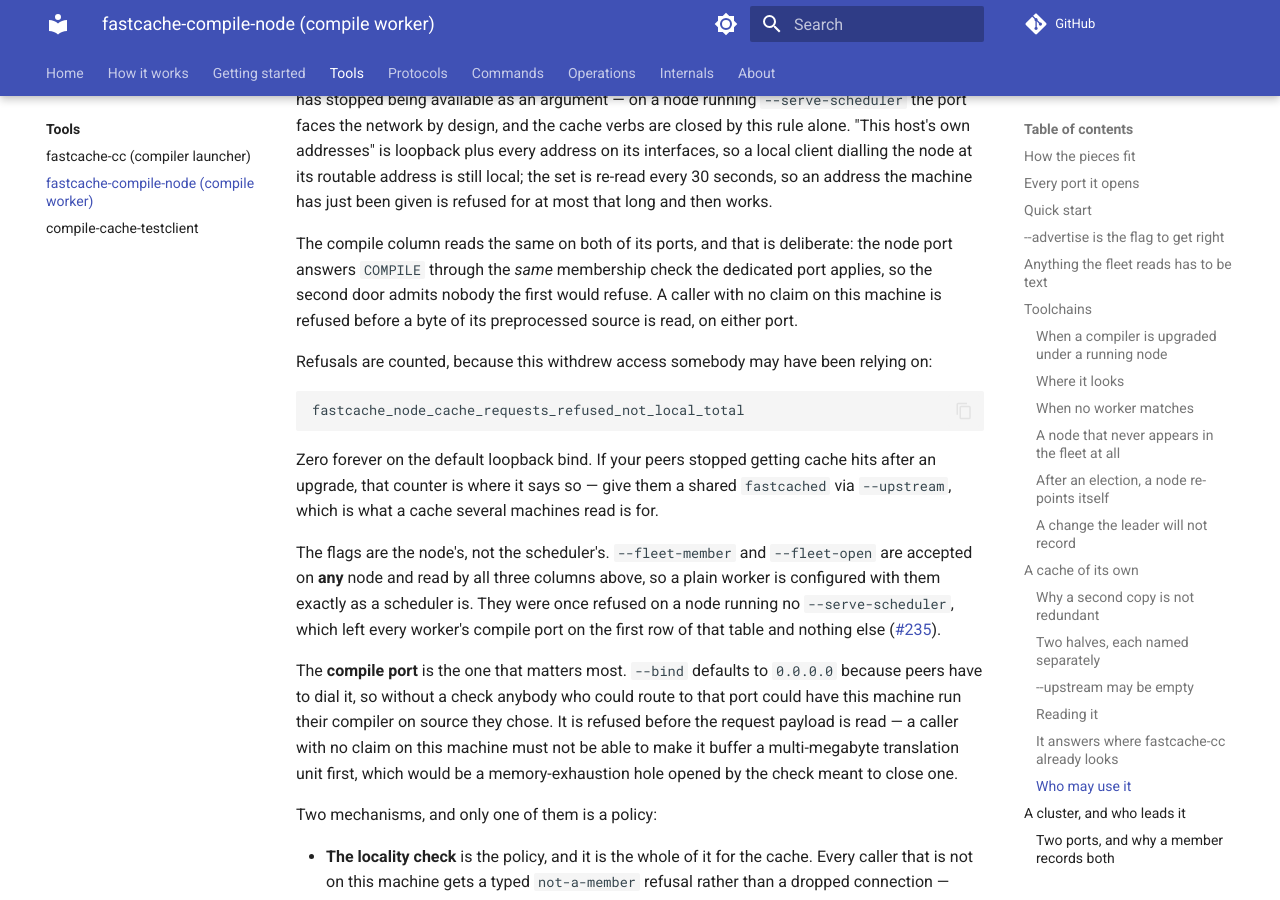
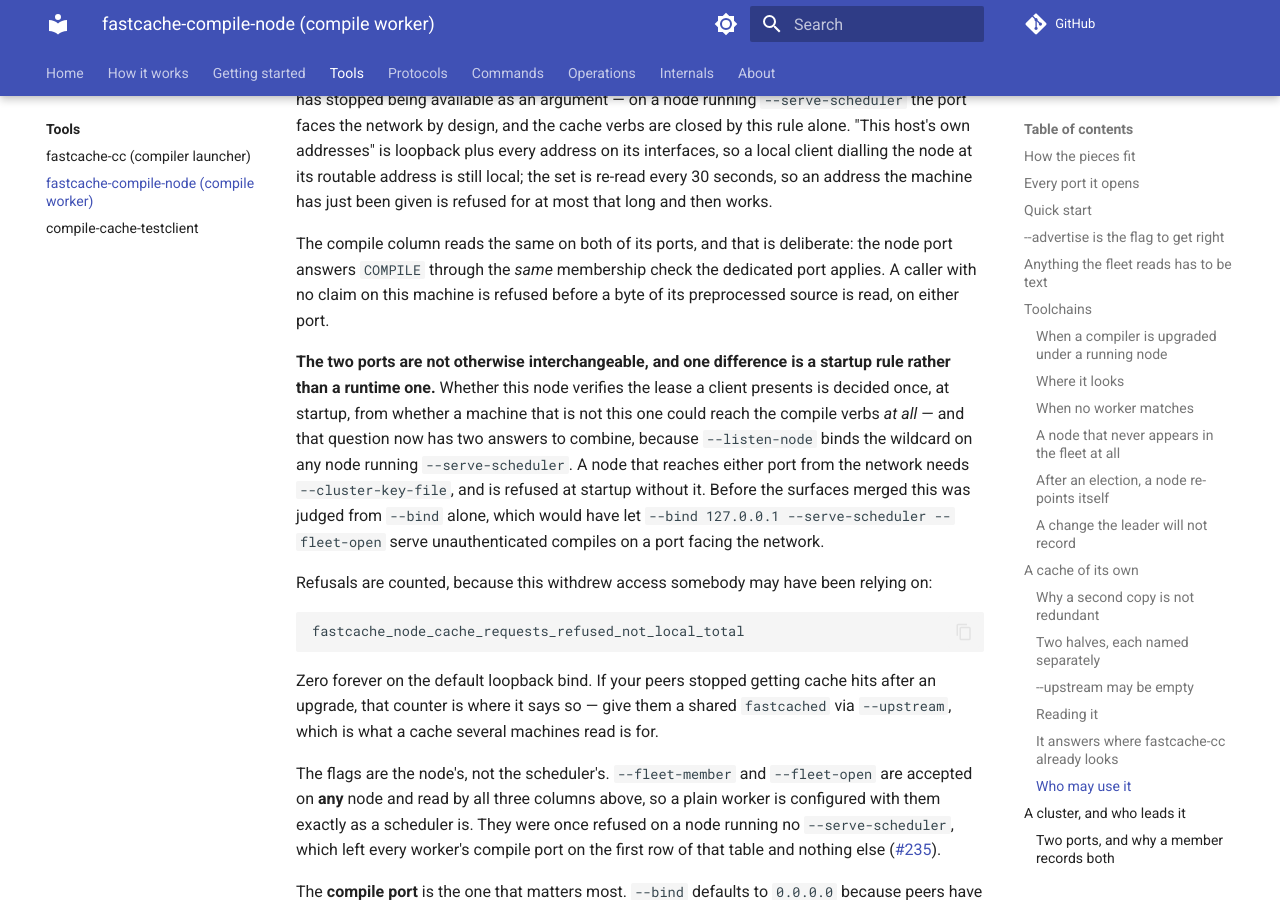
Before and after one commit to LASTRADA-Software/fastcached, an MkDocs documentation site: the page built from docs/tools/fastcache-compile-node.md, in a window 1280 px wide and 900 px high, scrolled down 16502 px. Built offline with MkDocs 1.6.1 and Material for MkDocs 9.7.7, drawn with Linux system fonts in a browser that asks for light colours; comment, search, counter and statistics services are not loaded.

Commit message:
node: a predicate whose inversion has a name is not spelled twice
`footprint <= ByteBudget()` guards a named failure: a request costing more than
the WHOLE budget can never be afforded however idle this worker is, so charging
it answers `EndpointBusy` -- "come back shortly" -- to a frame that will never
fit, and the client retries forever against a ceiling it cannot see. Left
uncharged it reaches the decoder, which refuses it by name and allocates nothing.

Both doors ask it now, so it is `CompileCapacity::IsChargeable` and the reasoning
lives with it rather than at each call site.

What is NOT lifted with it is the arithmetic around it, and that is deliberate:
the accept loop reserves the frame length and then RAISES to the footprint,
because it has not read the payload yet, while the responder is handed a complete
frame and charges once. Two different computations over one rule -- so the rule
moves and the computations stay where they are.

Also corrects the docs claim that the merged door "admits nobody the first would
refuse". True of membership, and false of the lease check until this branch
taught the startup guard about the second port -- so the page now says which
question is decided at startup and what it is decided from.

Refs #290

Signed-off-by: Christian Parpart <christian@parpart.family>

```diff
--- a/docs/tools/fastcache-compile-node.md
+++ b/docs/tools/fastcache-compile-node.md
@@ -718,9 +718,19 @@
 
 The compile column reads the same on both of its ports, and that is deliberate: the
 node port answers `COMPILE` through the *same* membership check the dedicated port
-applies, so the second door admits nobody the first would refuse. A caller with no
-claim on this machine is refused before a byte of its preprocessed source is read,
-on either port.
+applies. A caller with no claim on this machine is refused before a byte of its
+preprocessed source is read, on either port.
+
+**The two ports are not otherwise interchangeable, and one difference is a startup
+rule rather than a runtime one.** Whether this node verifies the lease a client
+presents is decided once, at startup, from whether a machine that is not this one
+could reach the compile verbs *at all* — and that question now has two answers to
+combine, because `--listen-node` binds the wildcard on any node running
+`--serve-scheduler`. A node that reaches either port from the network needs
+`--cluster-key-file`, and is refused at startup without it. Before the surfaces
+merged this was judged from `--bind` alone, which would have let
+`--bind 127.0.0.1 --serve-scheduler --fleet-open` serve unauthenticated compiles on
+a port facing the network.
 
 Refusals are counted, because this withdrew access somebody may have been relying
 on:
```
Also changed, not shown: 3 other files.
